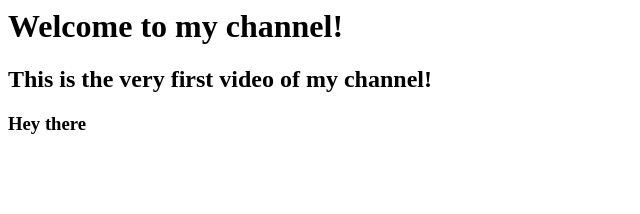
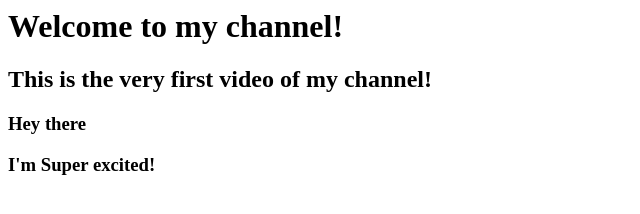
Before and after one commit to Raghunandan-dh/test-repository, a plain HTML site: page index.html in a window 1280 px wide. Shown: the whole page, without its empty margins (0-640 px from the left). Drawn offline with Linux system fonts and the light colour scheme.

Commit message:
Sample Commit

```diff
--- a/index.html
+++ b/index.html
@@ -3,3 +3,4 @@
 <h2>This is the very first video of my channel!</h2>
 
 <h3>Hey there</h3>
+<h3>I'm Super excited!</h3>
```
